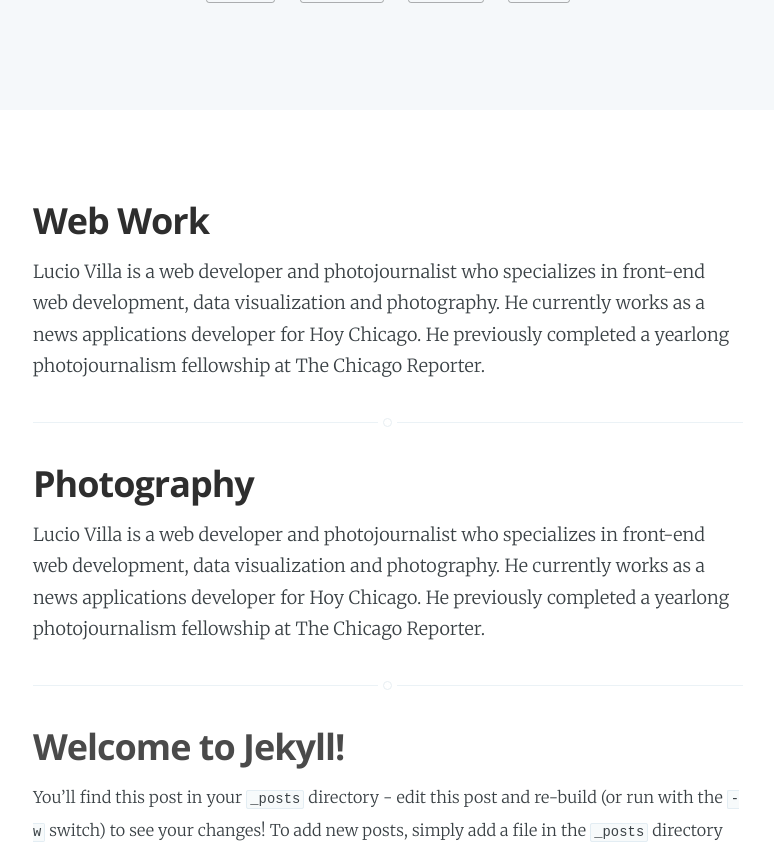
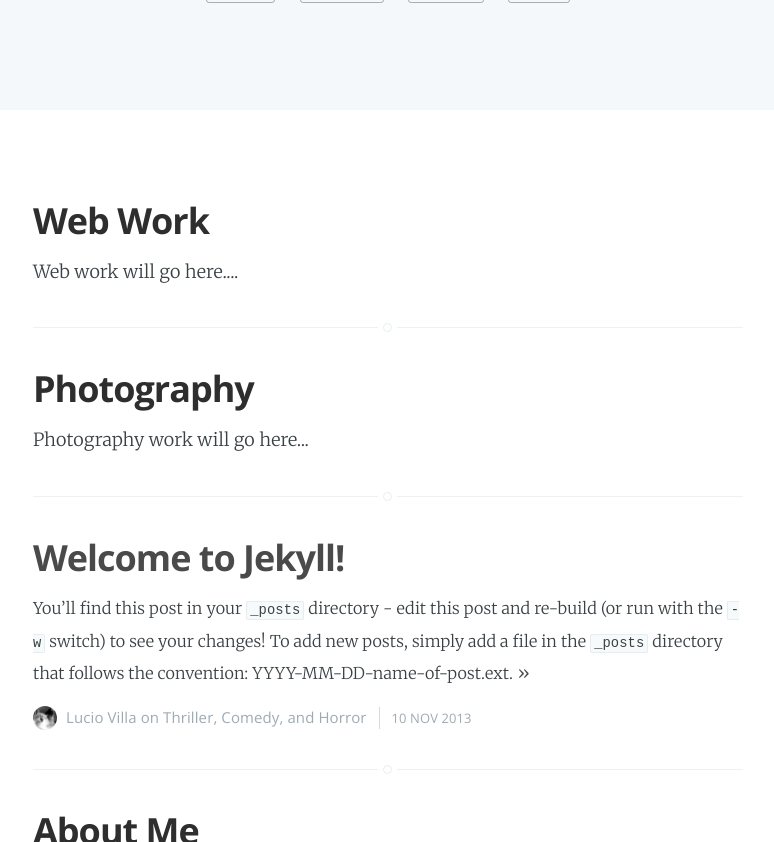
Before and after one commit to luciovilla/luciovilla.com-archive, a Jekyll site: the page built from index.html, in a window 1280 px wide and 900 px high, scrolled down 250 px, cut to the strip 0-842 px from the top of the window. Shown: the whole strip, without its empty margins (252-1026 px from the left). Built offline with Jekyll 4.4.1, drawn with Linux system fonts in a browser that asks for light colours; Markdown is read by kramdown in place of the engine named in the settings; the list of posts is cut into pages by our own code.

Commit message:
Updating site...

```diff
--- a/index.html
+++ b/index.html
@@ -36,7 +36,7 @@ about: 'about.html'
             <h2 class="post-title">Web Work</h2>
         </header>
         <section class="post-excerpt">
-             Lucio Villa is a web developer and photojournalist who specializes in front-end web development, data visualization and photography. He currently works as a news applications developer for Hoy Chicago. He previously completed a yearlong photojournalism fellowship at The Chicago Reporter.
+             Web work will go here....
         </section>
     </article>
 </main>
@@ -47,7 +47,7 @@ about: 'about.html'
             <h2 class="post-title">Photography</h2>
         </header>
         <section class="post-excerpt">
-             Lucio Villa is a web developer and photojournalist who specializes in front-end web development, data visualization and photography. He currently works as a news applications developer for Hoy Chicago. He previously completed a yearlong photojournalism fellowship at The Chicago Reporter.
+             Photography work will go here...
         </section>
     </article>
 </main>
@@ -88,8 +88,7 @@ about: 'about.html'
         </header>
         <section class="post-excerpt">
              <img style="  margin: 10px 20px 10px 0; max-width: 320px; float: left;" src="http://www.luciovilla.com/wp-content/uploads/2014/04/me-600x398.jpg">
-<p>
-Lucio Villa is a photojournalist and News Applications Developer at Hoy Chicago. Villa completed a year-long fellowship at The Chicago Reporter, an award-winning investigative magazine, in 2013. He’s covered immigration, health and trauma issues through long-term visual documentary work and has experience doing data visualizations. His work has appeared internationally through EFE and locally at The Chicago Tribune, Chicago Catalyst among others.<br><br>Villa is originally from Compton, CA and graduated from Cal State Fullerton with a Bachelor’s Degree in Photojournalism.<br><br>He enjoys attending hackathons, member of Latino Techies, board member of NAHJ Chicago and enjoys teaching journalists about open-source tools for reporting.</p>
+             <p>Lucio Villa is a photojournalist and News Applications Developer at Hoy Chicago. Villa completed a year-long fellowship at The Chicago Reporter, an award-winning investigative magazine, in 2013. He’s covered immigration, health and trauma issues through long-term visual documentary work and has experience doing data visualizations. His work has appeared internationally through EFE and locally at The Chicago Tribune, Chicago Catalyst among others.<br><br>Villa is originally from Compton, CA and graduated from Cal State Fullerton with a Bachelor’s Degree in Photojournalism.<br><br>He enjoys attending hackathons, member of Latino Techies, board member of NAHJ Chicago and enjoys teaching journalists about open-source tools for reporting.</p>
         </section>
     </article>
 </main>
```
